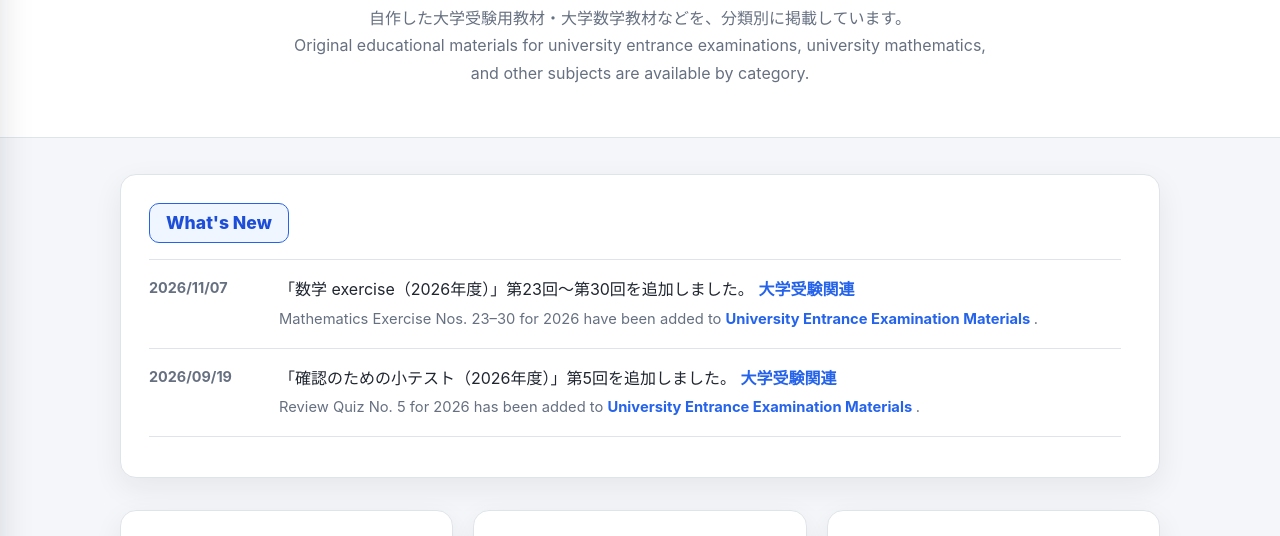
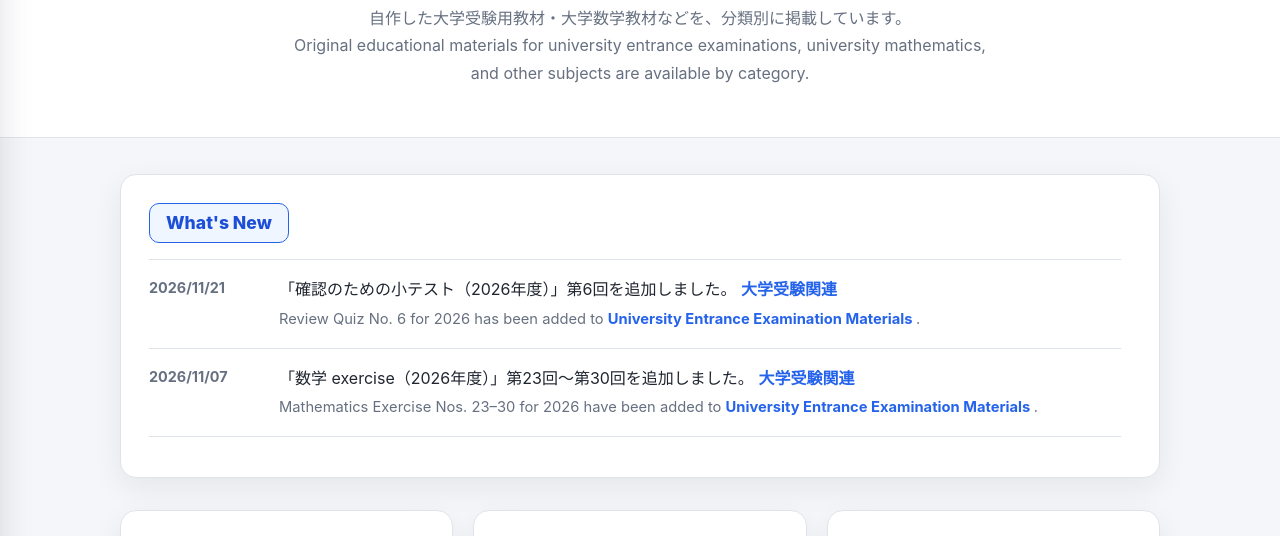
Before and after one commit to charliepre/per-library, a plain HTML site: page index.html in a window 1280 px wide. Shown: the part 187-723 px from the top of the page. Drawn offline with Linux system fonts and the light colour scheme.

Commit message:
Add review quiz 06 to What's New

```diff
--- a/index.html
+++ b/index.html
@@ -36,6 +36,35 @@
 
       <div class="news-scroll">
         <ul class="news-list">
+
+          <!-- 2026/11/21 -->
+          <li class="news-item">
+            <time datetime="2026-11-21">
+              2026/11/21
+            </time>
+
+            <div class="news-content">
+              <p>
+                「確認のための小テスト（2026年度）」第6回を追加しました。
+                <a
+                  class="news-inline-link"
+                  href="university-entrance-exam.html#english"
+                >
+                  大学受験関連
+                </a>
+              </p>
+
+              <p lang="en">
+                Review Quiz No. 6 for 2026 has been added to
+                <a
+                  class="news-inline-link"
+                  href="university-entrance-exam.html#english"
+                >
+                  University Entrance Examination Materials
+                </a>.
+              </p>
+            </div>
+          </li>
 
           <!-- 2026/11/07 -->
           <li class="news-item">
```
